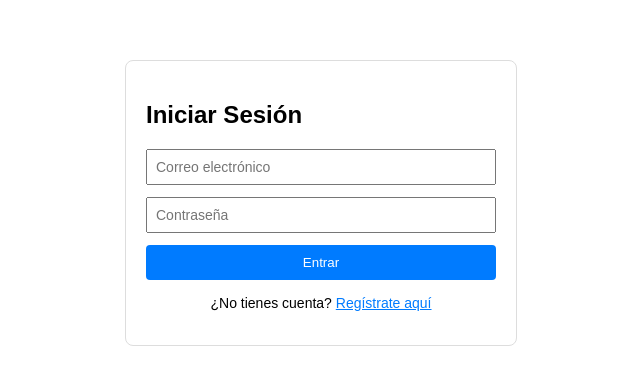
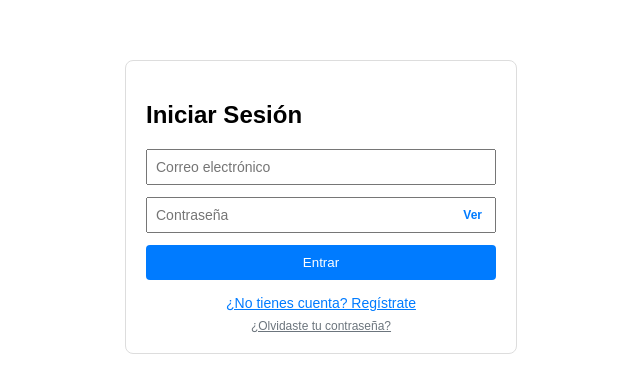
Before and after one commit to Bojorquez01/Actividades-React, a React (Vite) app: page / in a window 1280 px wide. Shown: the top 392 px of the page, without its empty margins (319-959 px from the left). Built offline with nearby package versions, Linux system fonts and the light colour scheme.

Commit message:
Autenticación

```diff
--- a/src/components/Auth.jsx
+++ b/src/components/Auth.jsx
@@ -5,20 +5,42 @@ function Auth() {
   const [loading, setLoading] = useState(false);
   const [email, setEmail] = useState('');
   const [password, setPassword] = useState('');
+  const [showPassword, setShowPassword] = useState(false); // Estado para mostrar/ocultar contraseña
   const [isSignUp, setIsSignUp] = useState(false);
+  const [isResetPassword, setIsResetPassword] = useState(false);
   const [message, setMessage] = useState('');
+
+  // Función para cambiar de modo limpiando los campos
+  const switchMode = (newSignUpState, newResetState) => {
+    setIsSignUp(newSignUpState);
+    setIsResetPassword(newResetState);
+    setEmail('');
+    setPassword('');
+    setMessage('');
+  };
 
   const handleAuth = async (e) => {
     e.preventDefault();
     setLoading(true);
     setMessage('');
 
-    if (isSignUp) {
+    if (isResetPassword) {
+      const { error } = await supabase.auth.resetPasswordForEmail(email, {
+        redirectTo: window.location.origin,
+      });
+      if (error) {
+        setMessage('Error: ' + error.message);
+      } else {
+        setMessage('¡Correo enviado! Revisa tu bandeja para cambiar tu contraseña.');
+      }
+    } else if (isSignUp) {
       const { error } = await supabase.auth.signUp({ email, password });
       if (error) {
         setMessage(error.message);
       } else {
         setMessage('¡Registro exitoso! Ya puedes iniciar sesión.');
+        // Limpiamos la contraseña al registrarse con éxito por seguridad
+        setPassword('');
       }
     } else {
       const { error } = await supabase.auth.signInWithPassword({ email, password });
@@ -31,7 +53,10 @@ function Auth() {
 
   return (
     <div style={{ maxWidth: '350px', margin: '60px auto', padding: '20px', border: '1px solid #ddd', borderRadius: '8px', fontFamily: 'sans-serif' }}>
-      <h2>{isSignUp ? 'Crear Cuenta' : 'Iniciar Sesión'}</h2>
+      <h2>
+        {isResetPassword ? 'Recuperar Contraseña' : (isSignUp ? 'Crear Cuenta' : 'Iniciar Sesión')}
+      </h2>
+
       <form onSubmit={handleAuth} style={{ display: 'flex', flexDirection: 'column', gap: '12px' }}>
         <input
           type="email"
@@ -41,30 +66,68 @@ function Auth() {
           required
           style={{ padding: '8px', fontSize: '14px' }}
         />
+
+        {!isResetPassword && (
+          <div style={{ position: 'relative', display: 'flex', alignItems: 'center' }}>
             <input
-          type="password"
+              type={showPassword ? 'text' : 'password'}
               placeholder="Contraseña"
               value={password}
               onChange={(e) => setPassword(e.target.value)}
               required
-          style={{ padding: '8px', fontSize: '14px' }}
+              style={{ padding: '8px', fontSize: '14px', width: '100%', boxSizing: 'border-box', paddingRight: '60px' }}
             />
+            <button
+              type="button"
+              onClick={() => setShowPassword(!showPassword)}
+              style={{
+                position: 'absolute',
+                right: '8px',
+                background: 'transparent',
+                border: 'none',
+                color: '#007bff',
+                cursor: 'pointer',
+                fontSize: '12px',
+                fontWeight: 'bold'
+              }}
+            >
+              {showPassword ? 'Ocultar' : 'Ver'}
+            </button>
+          </div>
+        )}
+
         <button type="submit" disabled={loading} style={{ padding: '10px', background: '#007bff', color: '#fff', border: 'none', borderRadius: '4px', cursor: 'pointer' }}>
-          {loading ? 'Procesando...' : (isSignUp ? 'Registrarse' : 'Entrar')}
+          {loading ? 'Procesando...' : (isResetPassword ? 'Enviar instrucciones' : (isSignUp ? 'Registrarse' : 'Entrar'))}
         </button>
       </form>
 
-      {message && <p style={{ color: message.includes('exitoso') ? 'green' : 'red', fontSize: '13px' }}>{message}</p>}
+      {message && <p style={{ color: message.includes('exitoso') || message.includes('enviado') ? 'green' : 'red', fontSize: '13px' }}>{message}</p>}
 
-      <p style={{ textAlign: 'center', marginTop: '15px', fontSize: '14px' }}>
-        {isSignUp ? '¿Ya tienes cuenta?' : '¿No tienes cuenta?'} {' '}
+      <div style={{ textAlign: 'center', marginTop: '15px', fontSize: '14px', display: 'flex', flexDirection: 'column', gap: '8px' }}>
+        {!isResetPassword ? (
+          <>
             <span
-          onClick={() => setIsSignUp(!isSignUp)}
+              onClick={() => switchMode(!isSignUp, false)}
               style={{ color: '#007bff', cursor: 'pointer', textDecoration: 'underline' }}
             >
-          {isSignUp ? 'Inicia sesión aquí' : 'Regístrate aquí'}
+              {isSignUp ? '¿Ya tienes cuenta? Inicia sesión' : '¿No tienes cuenta? Regístrate'}
             </span>
-      </p>
+            <span
+              onClick={() => switchMode(false, true)}
+              style={{ color: '#6c757d', cursor: 'pointer', fontSize: '12px', textDecoration: 'underline' }}
+            >
+              ¿Olvidaste tu contraseña?
+            </span>
+          </>
+        ) : (
+          <span
+            onClick={() => switchMode(false, false)}
+            style={{ color: '#007bff', cursor: 'pointer', textDecoration: 'underline' }}
+          >
+            Volver al inicio de sesión
+          </span>
+        )}
+      </div>
     </div>
   );
 }
```
Lines whose indentation alone changed are shown as unchanged.
